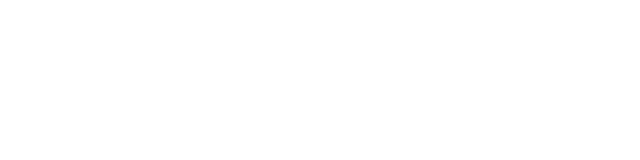
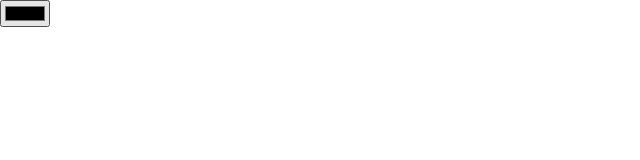
Before and after one commit to aftabdeveloper/react-front, a React (Create React App) app: page / in a window 1280 px wide. Shown: the top 160 px of the page, without its empty margins (0-640 px from the left). Built offline with nearby package versions, Linux system fonts and the light colour scheme.

Commit message:
color component created input field added for color selection

```diff
--- a/src/App.js
+++ b/src/App.js
@@ -1,3 +1,9 @@
+import Color from "./components/color";
+
 export default function App(){
-
+  return (
+    <div>
+      <Color />
+    </div>
+  )
 }
--- /dev/null
+++ b/src/components/color/index.jsx
@@ -0,0 +1,3 @@
+export default function Color(){
+    return <input type="color" />
+}
```
